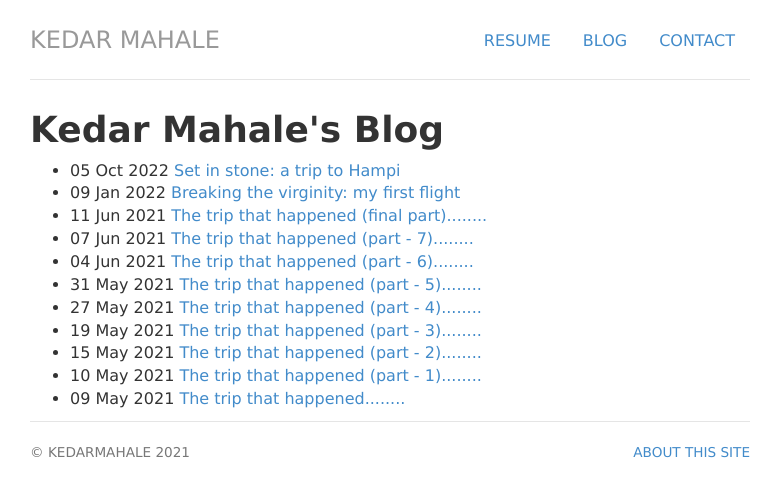
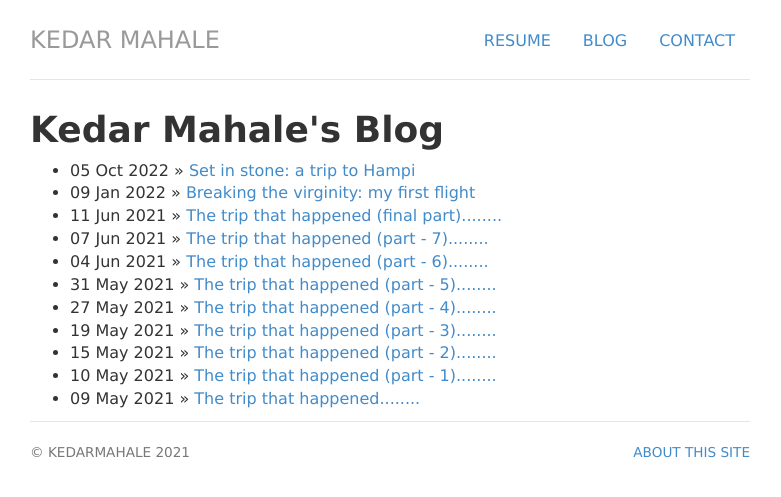
Before and after one commit to kedarmahale/kedarmahale.github.io, a Jekyll site: the page built from blog/index.html, in a window 1280 px wide. Shown: the top 497 px of the page, without its empty margins (250-1031 px from the left). Built offline with Jekyll 4.4.1, drawn with Linux system fonts in a browser that asks for light colours.

Commit message:
Changes to new post

```diff
--- a/blog/index.html
+++ b/blog/index.html
@@ -5,7 +5,6 @@
 	<h1>{{ page.title }}</h1>
 	<ul class="posts">
 	  {% for post in site.posts %}
-	    <li><span>{{ post.date | date_to_string }}</span>
-			 <a href="{{ post.url }}" title="{{ post.title }}">{{ post.title }}</a></li>
+	    <li><span>{{ post.date | date_to_string }}</span> 		» <a href="{{ post.url }}" title="{{ post.title }}">{{ post.title }}</a></li>
 	  {% endfor %}
 	</ul>
```
